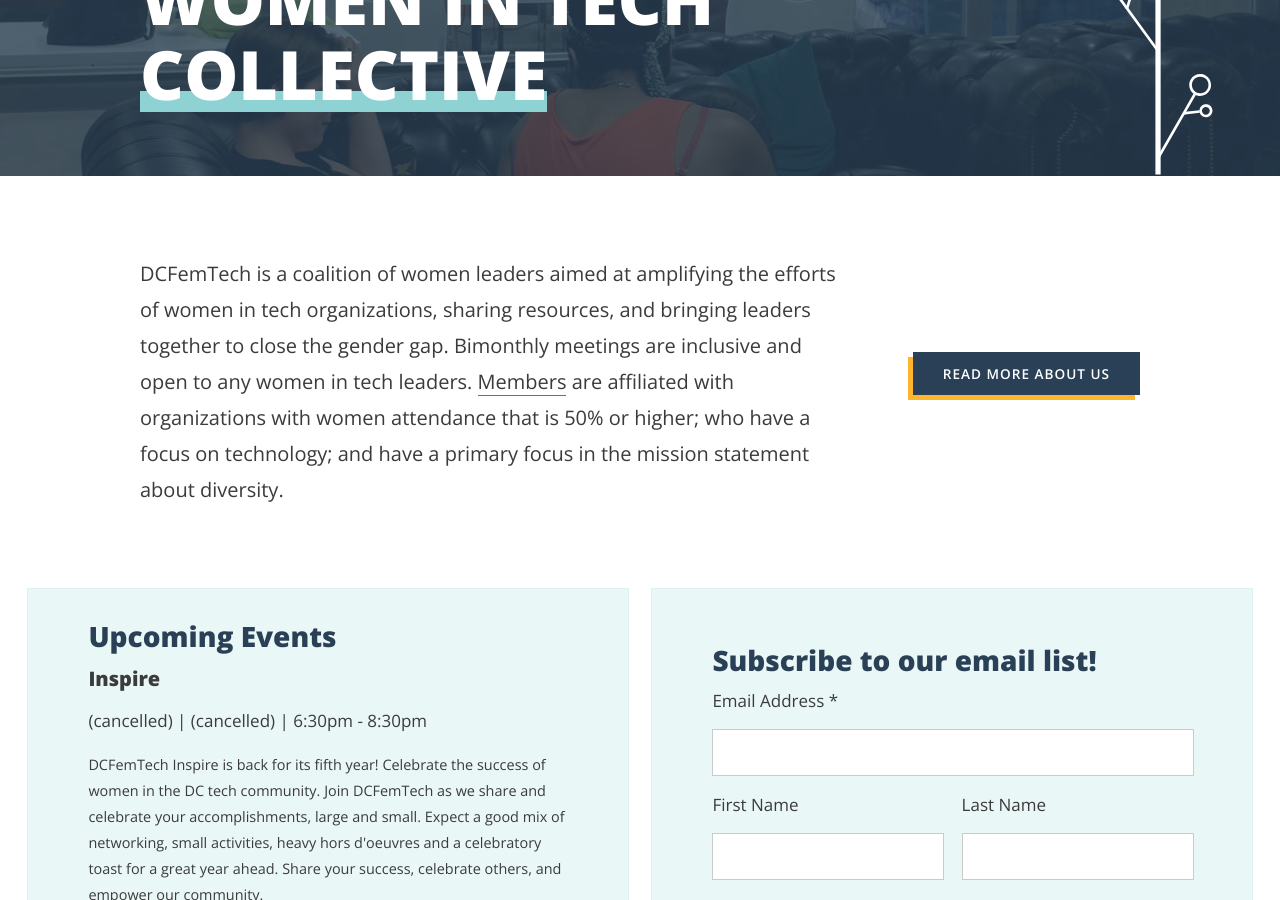
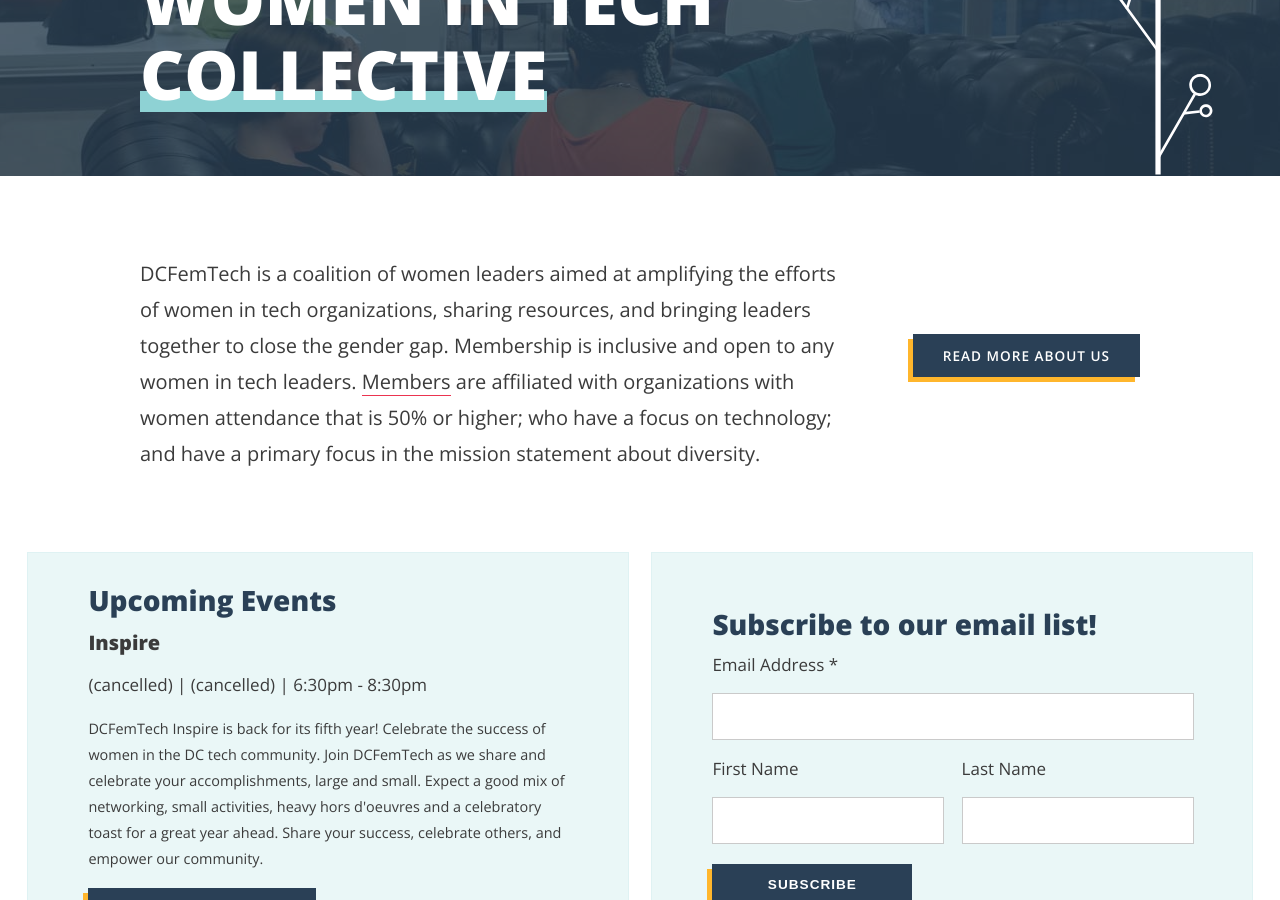
Before and after one commit to dcfemtech/dcfemtech.github.io, a Jekyll site: the page built from index.html, in a window 1280 px wide and 900 px high, scrolled down 401 px. Built offline with Jekyll 4.4.1, drawn with Linux system fonts in a browser that asks for light colours; comment, search, counter and statistics services are not loaded.

Commit message:
Adjusted membership language; add image to awards page

```diff
--- a/index.html
+++ b/index.html
@@ -6,7 +6,7 @@
 <section class="l-section">
   <div class="l-wrapper">
     <div class="l-double">
-      <p class="main-intro">DCFemTech is a coalition of women leaders aimed at amplifying the efforts of women in tech organizations, sharing resources, and bringing leaders together to close the gender gap. Bimonthly meetings are inclusive and open to any women in tech leaders. <a href="/members">Members</a> are affiliated with organizations with women attendance that is 50% or higher; who have a focus on technology; and have a primary focus in the mission statement about diversity.</p>
+      <p class="main-intro">DCFemTech is a coalition of women leaders aimed at amplifying the efforts of women in tech organizations, sharing resources, and bringing leaders together to close the gender gap. Membership is inclusive and open to any women in tech leaders. <a href="/members">Members</a> are affiliated with organizations with women attendance that is 50% or higher; who have a focus on technology; and have a primary focus in the mission statement about diversity.</p>
       <a class="button" href="/about">Read more about us</a>
     </div>
   </div>
```
Also changed, not shown: assets/awards-2021/nominations-now-open.png (added).
